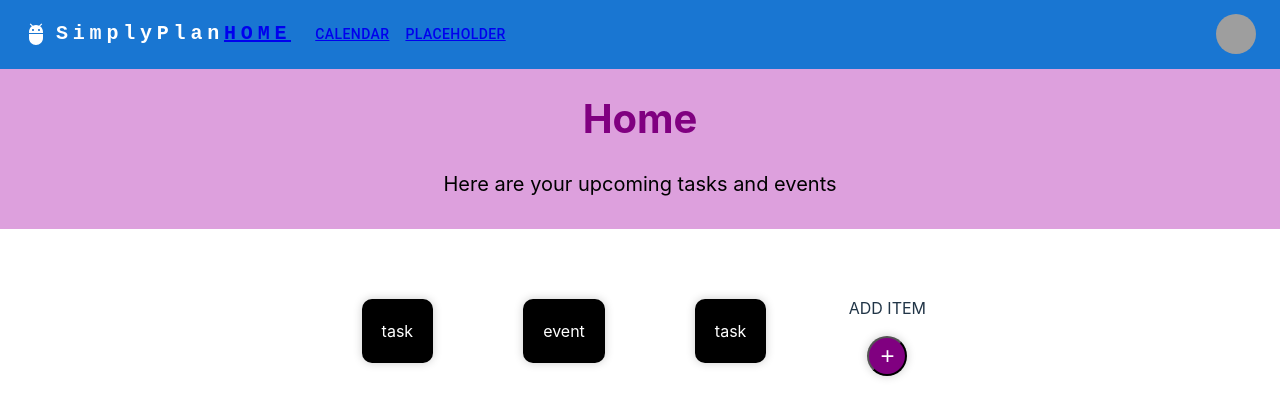
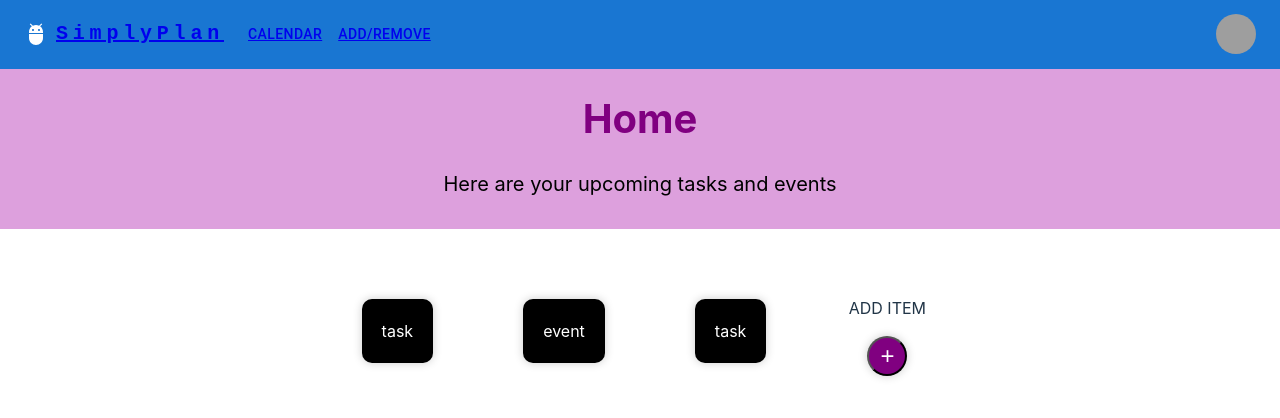
Before and after one commit to saikot-paul/habit-tracker, a React (Vite) app in the folder client/: page /maincontent in a window 1280 px wide. Shown: the top 418 px of the page. Built offline with nearby package versions, Linux system fonts and the light colour scheme; grey boxes are pictures that could not be loaded.

Commit message:
Navigation Bar changes. Added an Add/Remove tab

```diff
--- a/client/src/components/navBar/NavigationBar.tsx
+++ b/client/src/components/navBar/NavigationBar.tsx
@@ -14,7 +14,7 @@ import MenuItem from "@mui/material/MenuItem";
 import AdbIcon from "@mui/icons-material/Adb";
 import {NavLink} from "react-router-dom";
 
-const pages = ["Calendar", "placeholder"];
+const pages = ["Calendar", "Add/Remove"];
 const settings = ["Logout"];
 
 function ResponsiveAppBar() {
@@ -64,8 +64,7 @@ function ResponsiveAppBar() {
               textDecoration: "none",
             }}
           >
-            SimplyPlan
-            <NavLink to="/maincontent">HOME</NavLink>
+            <NavLink to="/maincontent">SimplyPlan</NavLink>
           </Typography>
 
           <Box sx={{ flexGrow: 1, display: { xs: "flex", md: "none" } }}>
```
